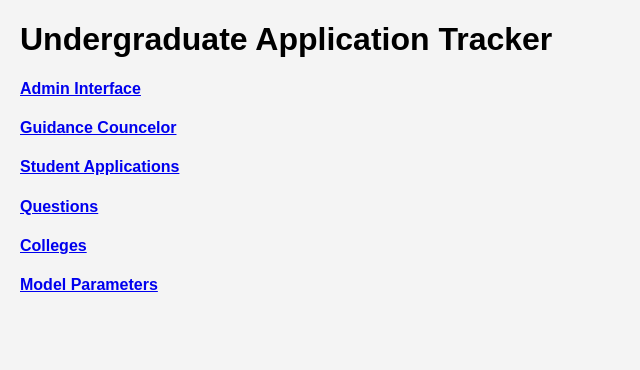
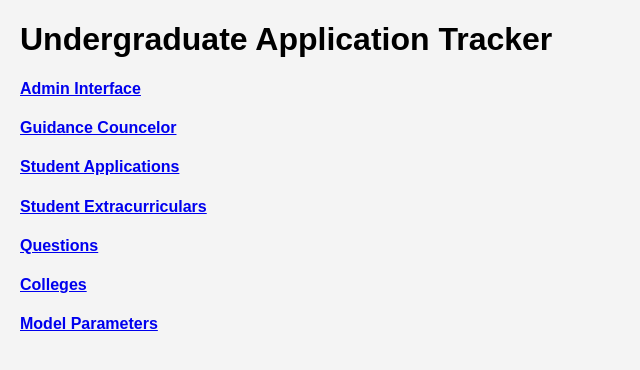
Before and after one commit to JadenLews/Hw7, a Django app: page /home/ in a window 1280 px wide. Shown: the top 370 px of the page, without its empty margins (0-640 px from the left). Run offline with Django 3.2, Linux system fonts and the light colour scheme.

Commit message:
Update home.html
add extracurriculars to home page

```diff
--- a/csci220-django-test/django/djangoproject/university/templates/university/home.html
+++ b/csci220-django-test/django/djangoproject/university/templates/university/home.html
@@ -16,6 +16,9 @@
     <a href="/application_results">
         <h4>Student Applications</h4>
     </a>
+    <a href="/extracurriculars">
+        <h4>Student Extracurriculars</h4>
+    </a>
     <a href="/question_page">
         <h4>Questions</h4>
     </a>
```
